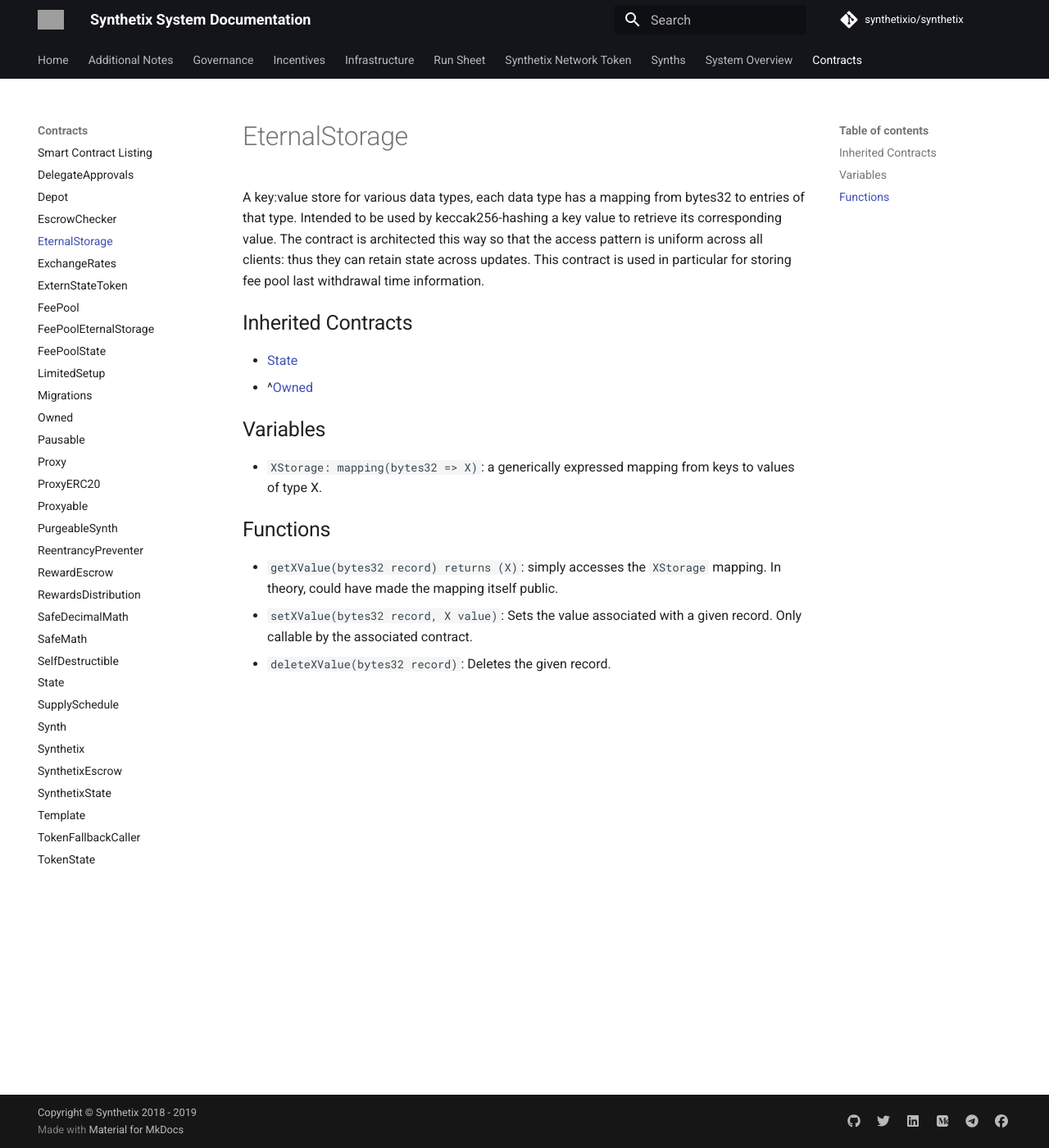
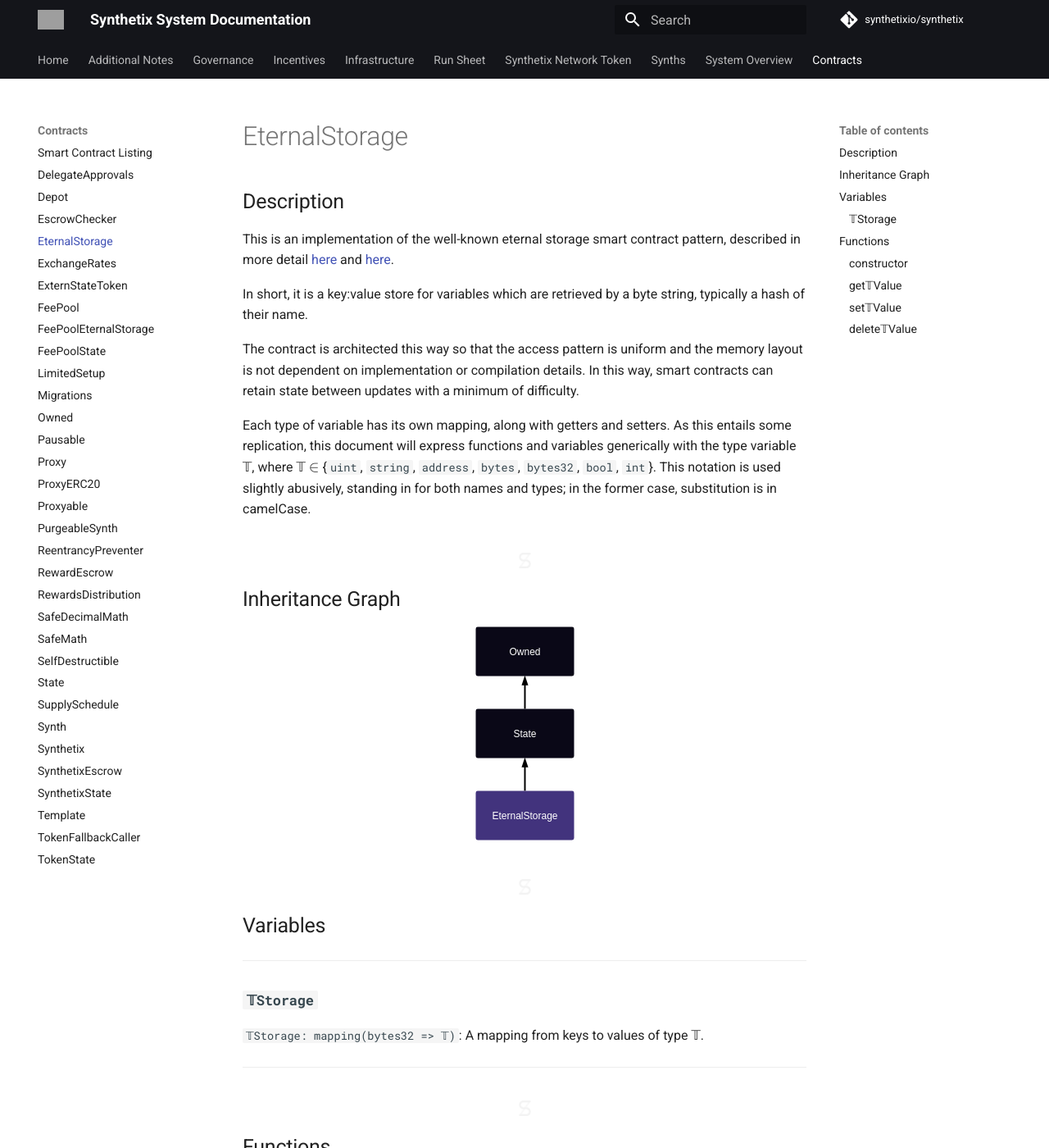
Before and after one commit to Synthetixio/synthetix, an MkDocs documentation site: the page built from docs/contracts/EternalStorage.md, in a window 1280 px wide and 1400 px high. Shown: the whole window at 82% size. Built offline with MkDocs 1.6.1 and Material for MkDocs 9.7.7, drawn with Linux system fonts in a browser that asks for light colours; formulas are drawn with MathJax 3; comment, search, counter and statistics services are not loaded; some of the changed text lies outside the part shown; grey boxes are pictures that could not be loaded.

Commit message:
EternalStorage formatting.

```diff
--- a/docs/contracts/EternalStorage.md
+++ b/docs/contracts/EternalStorage.md
@@ -1,18 +1,102 @@
 # EternalStorage
 
-A key:value store for various data types, each data type has a mapping from bytes32 to entries of that type. Intended to be used by keccak256-hashing a key value to retrieve its corresponding value. The contract is architected this way so that the access pattern is uniform across all clients: thus they can retain state across updates. This contract is used in particular for storing fee pool last withdrawal time information.
+## Description
 
-## Inherited Contracts
+This is an implementation of the well-known eternal storage smart contract pattern, described in more detail [here](https://fravoll.github.io/solidity-patterns/eternal_storage.html) and [here](https://medium.com/rocket-pool/upgradable-solidity-contract-design-54789205276d).
 
-* [State](State.md)
-* ^[Owned](Owned.md)
+In short, it is a key:value store for variables which are retrieved by a byte string, typically a hash of their name.
+
+The contract is architected this way so that the access pattern is uniform and the memory layout is not dependent on implementation or compilation details. In this way, smart contracts can retain state between updates with a minimum of difficulty.
+
+Each type of variable has its own mapping, along with getters and setters. As this entails some replication, this document will express functions and variables generically with the type variable 𝕋, where 𝕋 $\in$ {`uint`, `string`, `address`, `bytes`, `bytes32`, `bool`, `int`}. This notation is used slightly abusively, standing in for both names and types; in the former case, substitution is in camelCase.
+
+<section-sep />
+
+## Inheritance Graph
+
+<inheritance-graph>
+    ![graph](../img/graphs/EternalStorage.svg)
+</inheritance-graph>
+
+<section-sep />
 
 ## Variables
 
-* `XStorage: mapping(bytes32 => X)`: a generically expressed mapping from keys to values of type X.
+---
+
+### `𝕋Storage`
+
+`𝕋Storage: mapping(bytes32 => 𝕋)`: A mapping from keys to values of type 𝕋.
+
+---
+
+<section-sep />
 
 ## Functions
 
-* `getXValue(bytes32 record) returns (X)`: simply accesses the `XStorage` mapping. In theory, could have made the mapping itself public.
-* `setXValue(bytes32 record, X value)`: Sets the value associated with a given record. Only callable by the associated contract.
-* `deleteXValue(bytes32 record)`: Deletes the given record.
+---
+
+### `constructor`
+
+Initialises the inherited [`State`](State.md) instance.
+
+??? example "Details"
+
+    **Signature**
+
+    `constructor(address _owner, address _associatedContract) public`
+
+    **Superconstructors**
+
+    * [`State(_owner, _associatedContract)`](State.md#constructor)
+
+---
+
+### `get𝕋Value`
+
+Return the value associated with a particular key in the [`𝕋Storage`](EternalStorage.md#storage) mapping.
+
+In theory this function could be eliminated by making the storage mapping public, but providing it makes accessor naming more consistent.
+
+??? example "Details"
+
+    **Signature**
+
+    `get𝕋Value(bytes32 record) external view returns (𝕋)`
+
+    !!! note
+        If 𝕋 is `string` or `bytes`, the result is returned in memory rather than storage.
+
+---
+
+### `set𝕋Value`
+
+Sets the value associated with a particular key in the [`𝕋Storage`](EternalStorage.md#storage) mapping.
+
+??? example "Details"
+    **Signature**
+
+    `set𝕋Value(bytes32 record, 𝕋 value) external`
+
+    **Modifiers**
+
+    * [`onlyAssociatedContract`](State.md#onlyassociatedcontract)
+
+---
+
+### `delete𝕋Value`
+
+Deletes the value associated with a particular key in the [`𝕋Storage`](EternalStorage.md#storage) mapping.
+
+??? example "Details"
+    **Signature**
+
+    `delete𝕋Value(bytes32 record) external`
+
+    **Modifiers**
+
+    * [`onlyAssociatedContract`](State.md#onlyassociatedcontract)
+
+---
+
+<section-sep />
```
Also changed, not shown: docs/contracts/DelegateApprovals.md (+2 -0 lines), docs/run-sheet.md (+1 -0 lines), docs/img/graphs/EternalStorage.svg (added), 1 other file.
